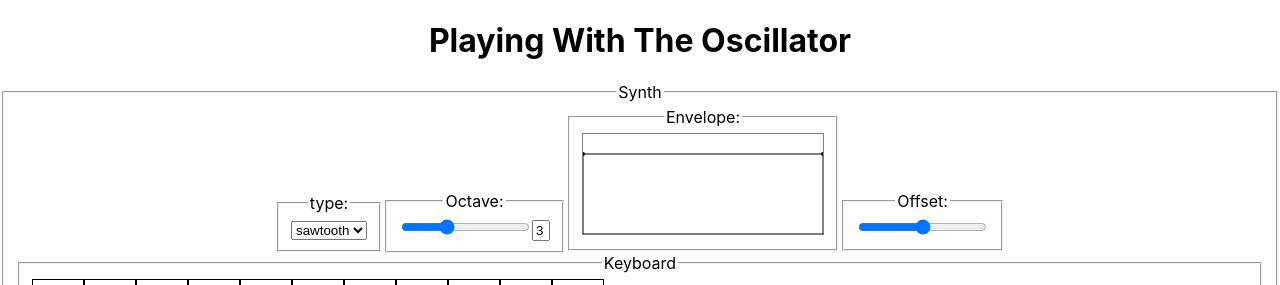
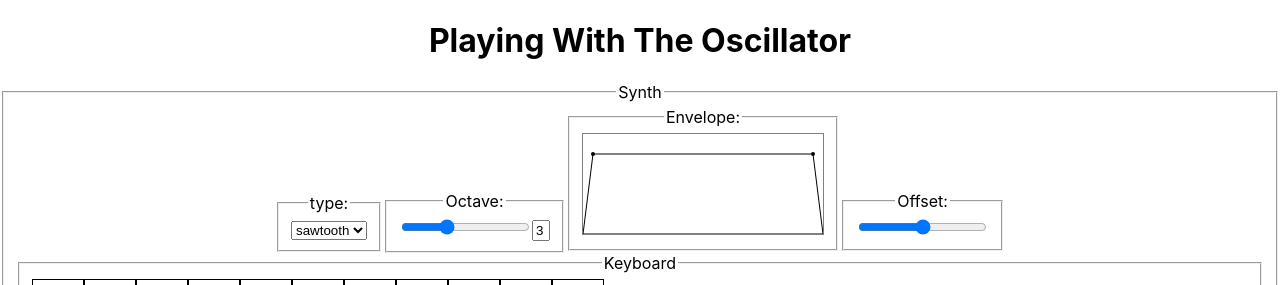
Before and after one commit to funkjunky/oscillator-demo, a React (Create React App) app: page / in a window 1280 px wide. Shown: the top 285 px of the page. Built offline with nearby package versions, Linux system fonts and the light colour scheme.

Commit message:
cleaned up code
gonna shelf this for the moment, as i play with other things.
Next should be playing with different node objects to do echo, reverb
etc.
see the MDN article on different 'Node's

```diff
--- a/src/Envelope.jsx
+++ /dev/null
@@ -1,105 +0,0 @@
-import { connect } from 'react-redux';
-import { useEffect, useRef, useState } from 'react';
-
-import { setAttack, setRelease } from './reducers/synth';
-
-import './Envelope.css';
-
-// The envelope graphic represents 3 seconds. 1 second attack, 1 second (middle), 1 second release.
-const Envelope = ({ synth, setAttack, setRelease }) => {
-  const canvas = useRef();
-  const [highlightAttack, setHighlightAttack] = useState(false);
-  const [highlightRelease, setHighlightRelease] = useState(false);
-  const [movingAttack, setMovingAttack] = useState(false);
-  const [movingRelease, setMovingRelease] = useState(false);
-
-  useEffect(() => {
-    const ctx = canvas.current.getContext('2d');
-
-    const attackX = synth.attack;
-    const releaseX = 160 + synth.release;
-
-    ctx.clearRect(0,0,240,100);
-
-    ctx.beginPath();
-    ctx.moveTo(0, 100);
-    ctx.lineTo(attackX, 20);
-    ctx.lineTo(releaseX, 20);
-    ctx.lineTo(240, 100);
-    ctx.closePath();
-    ctx.stroke();
-
-    ctx.beginPath();
-    ctx.arc(attackX, 20, 2, 0, Math.PI * 2);
-    ctx.closePath();
-    ctx.fill();
-
-    ctx.beginPath();
-    ctx.arc(releaseX, 20, 2, 0, Math.PI * 2);
-    ctx.closePath();
-    ctx.fill();
-
-    if (highlightAttack) {
-      ctx.beginPath();
-      ctx.arc(attackX, 20, 5, 0, Math.PI * 2);
-      ctx.closePath();
-      ctx.stroke();
-    }
-
-    if (highlightRelease) {
-      ctx.beginPath();
-      ctx.arc(releaseX, 20, 5, 0, Math.PI * 2);
-      ctx.closePath();
-      ctx.stroke();
-    }
-  });
-
-  // TODO: put all these drag and drop stuff into a library function or something
-  const onMouseMove = ({ clientX, clientY, movementX }) => {
-    const { left, top } = canvas.current.getBoundingClientRect();
-    const x = clientX - left;
-    const y = clientY - top;
-
-    const attackX = synth.attack;
-    const releaseX = 160 + synth.release;
-
-    // TODO: awfully redundent
-    if (y > 0 && y < 40) {
-      if (x < attackX + 20 && x > attackX - 20) {
-        setHighlightAttack(true);
-      } else if (highlightAttack) setHighlightAttack(false);
-
-      if (x < releaseX + 20 && x > releaseX - 20) {
-        setHighlightRelease(true);
-      } else if (highlightRelease) setHighlightRelease(false);
-    } else {
-      if (highlightAttack) setHighlightAttack(false);
-      else if (highlightRelease) setHighlightRelease(false);
-    }
-
-    if (movementX !== 0) {
-      console.log(movementX, synth.attack + movementX);
-      if (movingAttack) setAttack(synth.attack + movementX);
-      if (movingRelease) setRelease(synth.release + movementX);
-    }
-  };
-
-  const onMouseDown = () => {
-    if (highlightAttack) setMovingAttack(true);
-    if (highlightRelease) setMovingRelease(true);
-  };
-
-  const onMouseUp = () => {
-    if (movingAttack) setMovingAttack(false);
-    if (movingRelease) setMovingRelease(false);
-  };
-
-  const cursor = (() => {
-    if (movingAttack || movingRelease) return 'grabbing';
-    else if (highlightAttack || highlightRelease) return 'grab';
-  })()
-
-  return <canvas width="240" height="100" className="envelope" ref={canvas} onMouseMove={onMouseMove} onMouseDown={onMouseDown} onMouseUp={onMouseUp} style={{ cursor }} />
-};
-
-export default connect(({ synth }) => ({ synth }), { setAttack, setRelease })(Envelope);
--- /dev/null
+++ b/src/Synth/Envelope/canvas.js
@@ -0,0 +1,15 @@
+export const drawCircle = (ctx, x, y, radius, fill = false) => {
+  ctx.beginPath();
+  ctx.arc(x, y, radius, 0, Math.PI * 2);
+  ctx.closePath();
+  if (fill) ctx.fill();
+  else      ctx.stroke();
+};
+
+export const drawLine = (ctx, x1, y1, x2, y2) => {
+  ctx.beginPath();
+  ctx.moveTo(x1, y1);
+  ctx.lineTo(x2, y2);
+  ctx.closePath();
+  ctx.stroke();
+};
--- /dev/null
+++ b/src/Synth/Envelope/index.jsx
@@ -0,0 +1,56 @@
+import { connect } from 'react-redux';
+import { useEffect, useRef } from 'react';
+
+import { setAttack, setRelease } from '../../reducers/synth';
+
+import useDrag from './useDrag';
+import { drawCircle, drawLine } from './canvas';
+
+import './index.css';
+
+// The envelope graphic represents 3 seconds. 1 second attack, 1 second (middle), 1 second release.
+const Envelope = ({ synth, setAttack, setRelease }) => {
+  const ref = useRef();
+
+  const grabPoints = {
+    attack: { x: () => synth.attack, set: { x: setAttack } },
+    release: { x: () => (160 + synth.release), set: { x: x => setRelease(x - 160) } },
+  };
+
+  const { isCursorHoveringOver, isGrabbing, ...dragProps } = useDrag({ ref, grabPoints, persistentY: 20 });
+
+  useEffect(() => {
+    const ctx = ref.current.getContext('2d');
+
+    const attackX = grabPoints.attack.x();
+    const releaseX = grabPoints.release.x();
+
+    ctx.clearRect(0,0,240,100);
+
+    ctx.beginPath();
+    ctx.moveTo(0, 100);
+    ctx.lineTo(attackX, 20);
+    ctx.lineTo(releaseX, 20);
+    ctx.lineTo(240, 100);
+    ctx.closePath();
+    ctx.stroke();
+
+    drawCircle(ctx, attackX, 20, 2, true);
+    drawCircle(ctx, releaseX, 20, 2, true);
+
+    if (isCursorHoveringOver.attack)  drawCircle(ctx, attackX, 20, 5);
+    if (isCursorHoveringOver.release) drawCircle(ctx, releaseX, 20, 5);
+
+    ctx.strokeStyle = 'gray';
+    if (isGrabbing.attack) {
+      drawLine(ctx, attackX, 1, attackX, 100);
+    } else if (isGrabbing.release) {
+      drawLine(ctx, releaseX, 0, releaseX, 100);
+    }
+    ctx.strokeStyle = 'black';
+  });
+
+  return <canvas width="240" height="100" className="envelope" ref={ref} {...dragProps} />
+};
+
+export default connect(({ synth }) => ({ synth }), { setAttack, setRelease })(Envelope);
--- /dev/null
+++ b/src/Synth/Envelope/useDrag/index.js
@@ -0,0 +1,42 @@
+import { useObject, getCursorPosInCanvas, isCursorWithinDistanceOfPoint } from './utilities';
+
+// handles dragging any number of points within a canvas element
+const useDrag = ({ ref, grabPoints, height = 100, width = 240, clickableDistanceFromPoint = 20, persistentX, persistentY }) => {
+  const [isCursorHoveringOver, setIsCursorHoveringOver] = useObject()
+  const [isGrabbing, setIsGrabbing, clearIsGrabbing] = useObject()
+
+  const onMouseMove = e => {
+    const cursor = getCursorPosInCanvas(e, ref);
+
+    // highlight point if being hovered
+    Object.entries(grabPoints)
+      .forEach(([key, { x = () => persistentX, y = () => persistentY }]) =>
+        setIsCursorHoveringOver(key,
+          isCursorWithinDistanceOfPoint(cursor, { x: x(), y: y() }, clickableDistanceFromPoint)));
+
+    // set point if it's being grabbed
+    Object.entries(grabPoints)
+      .filter(([key]) => isGrabbing[key])
+      .forEach(([key, { set }]) => {
+        set.x?.(cursor.x);
+        set.y?.(cursor.y);
+      });
+  };
+
+  const onMouseDown = () =>
+    Object.keys(grabPoints)
+      .forEach(key =>
+        setIsGrabbing(key, isCursorHoveringOver[key]));
+
+  const onMouseUp = () => clearIsGrabbing({});
+
+  const cursor = (() => {
+    if (Object.values(isGrabbing).some(v => v)) return 'grabbing';
+    if (Object.values(isCursorHoveringOver).some(v => v)) return 'grab';
+  })()
+  const style = { cursor };
+
+  return { isCursorHoveringOver, isGrabbing, onMouseMove, onMouseDown, onMouseUp, style };
+};
+
+export default useDrag;
--- /dev/null
+++ b/src/Synth/Envelope/useDrag/utilities.js
@@ -0,0 +1,22 @@
+import { useState, useCallback } from 'react';
+
+export const useObject = (initialObject = {}) => {
+  const [obj, setObject] = useState(initialObject);
+
+  const setKeyValue = useCallback(
+    (key, value) => setObject(prev => ({ ...prev, [key]: value })),
+    []
+  );
+
+  return [obj, setKeyValue, () => setObject({})];
+};
+
+export const getCursorPosInCanvas = (e, ref) => {
+  const { left, top } = ref.current.getBoundingClientRect();
+  return { x: e.clientX - left, y: e.clientY - top };
+};
+
+export const isCursorWithinDistanceOfPoint = (cursor, { x, y }, clickableDistanceFromPoint) => (
+  cursor.y > y - clickableDistanceFromPoint && cursor.y < y + clickableDistanceFromPoint &&
+  cursor.x < x + clickableDistanceFromPoint && cursor.x > x - clickableDistanceFromPoint
+);
--- a/src/Keyboard.jsx
+++ b/src/Synth/Keyboard/index.jsx
@@ -1,10 +1,10 @@
 import { connect } from 'react-redux';
 
 import Key from './Key';
-import { notes } from './oscillator';
-import { press, release } from './reducers/notePressed';
+import { notes } from '../../oscillator';
+import { press, release } from '../../reducers/notePressed';
 
-import './Keyboard.css';
+import './index.css';
 
 const Keyboard = ({ notePressed, press, release }) => (
   <fieldset className="keyboard">
--- a/src/Synth.jsx
+++ b/src/Synth/index.jsx
@@ -2,7 +2,7 @@ import { connect } from 'react-redux';
 
 import Keyboard from './Keyboard';
 import Envelope from './Envelope';
-import { types, octaves, offset, setType, setOctave, setOffset, setAttack, setRelease } from './reducers/synth';
+import { types, octaves, offset, setType, setOctave, setOffset, setAttack, setRelease } from '../reducers/synth';
 
 const Synth = ({ synth, setType, setOctave, setOffset, setAttack, setRelease }) => {
   return (
--- a/src/reducers/synth.js
+++ b/src/reducers/synth.js
@@ -6,8 +6,8 @@ const synth = createSlice({
     type: 'sawtooth',
     octave: 3,
     offset: 0,
-    attack: 0,
-    release: 80,
+    attack: 10,
+    release: 70,
   },
   reducers: {
     setType: (state, { payload }) => void (state.type = payload),
```
Also changed, not shown: src/Synth/Envelope/index.css (renamed from src/Envelope.css), src/Synth/Keyboard/Key.jsx (renamed from src/Key.jsx), src/Synth/Keyboard/index.css (renamed from src/Keyboard.css).
